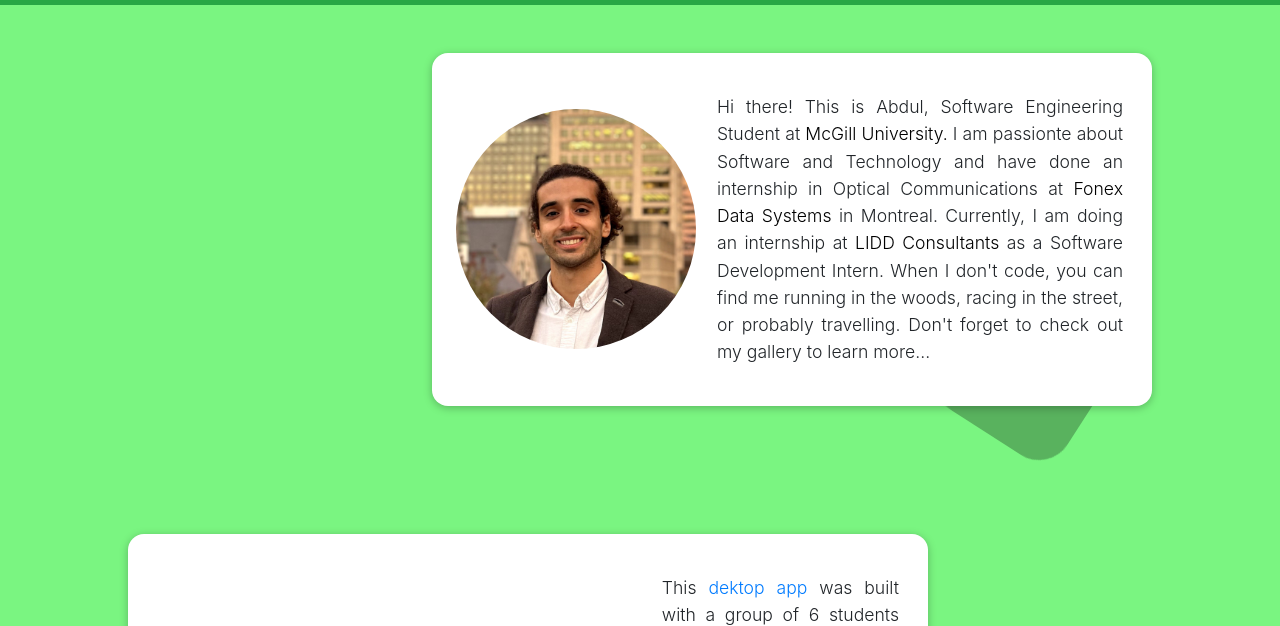
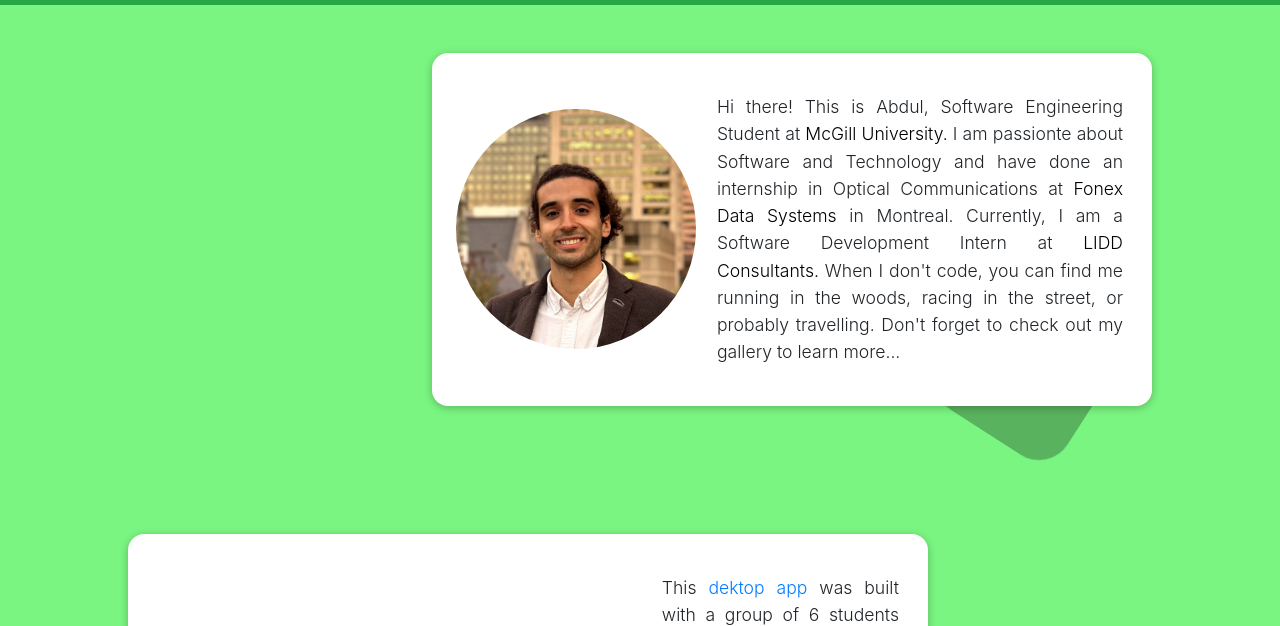
Before and after one commit to abdul-ali98/abdul-ali98.github.io, a plain HTML site: page index.html in a window 1280 px wide. Shown: the part 51-677 px from the top of the page. Drawn offline with nearby package versions, Linux system fonts and the light colour scheme; grey boxes are pictures that could not be loaded.

Commit message:
change Bio

```diff
--- a/index.html
+++ b/index.html
@@ -48,9 +48,9 @@
                              I am passionte about
                             Software and Technology and have done an internship in Optical Communications at
                             <span id="mcgill"><a href="https://www.fonex.com/" target="_blank">Fonex Data Systems </a> </span> in Montreal.
-                            Currently, I am doing an internship at
-                            <span id="mcgill"><a href="https://lidd.com/" target="_blank">LIDD Consultants
-                            </a> </span> as a Software Development Intern. When I don't code,
+                            Currently, I am a Software Development Intern at
+                            <span id="mcgill"><a href="https://lidd.com/" target="_blank">LIDD Consultants.
+                            </a> </span> When I don't code,
                             you can find me running in the woods, racing in the street,
                              or probably travelling. Don't forget to check out my gallery to learn more...
 
```
